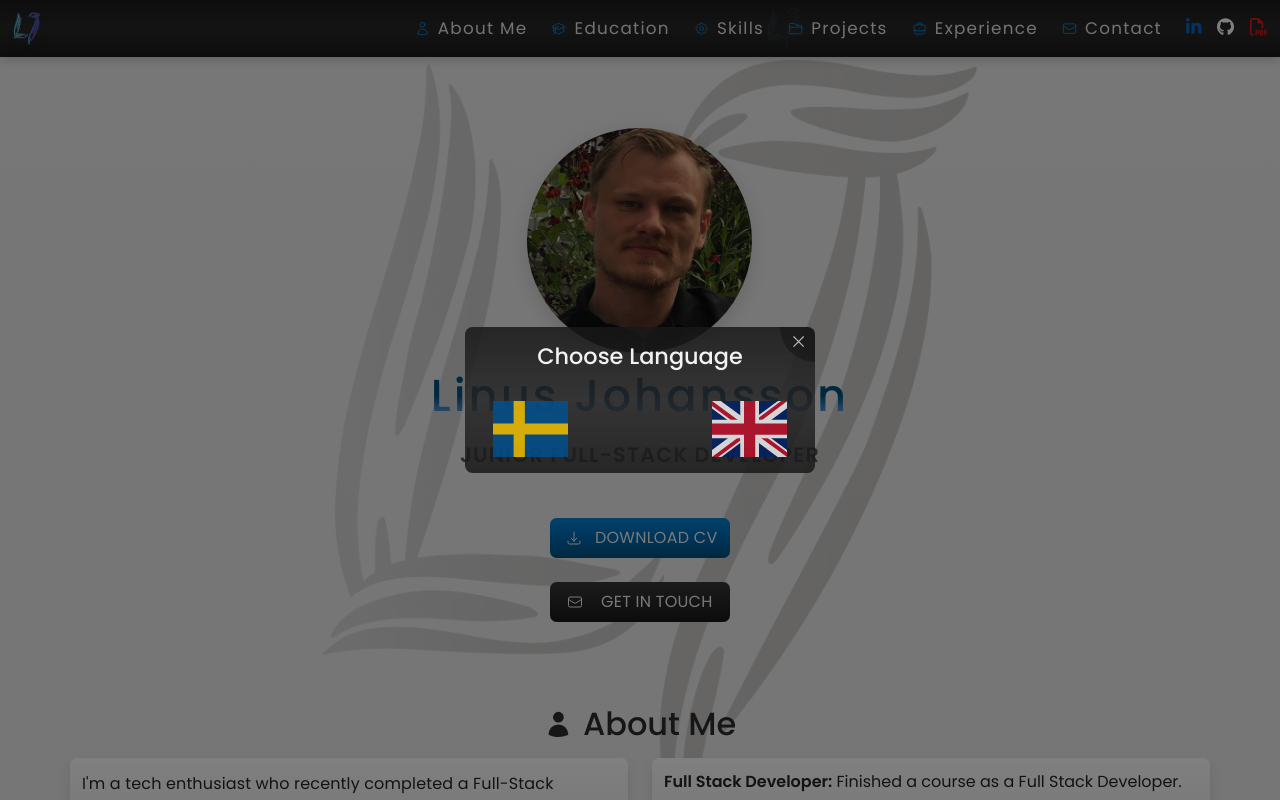
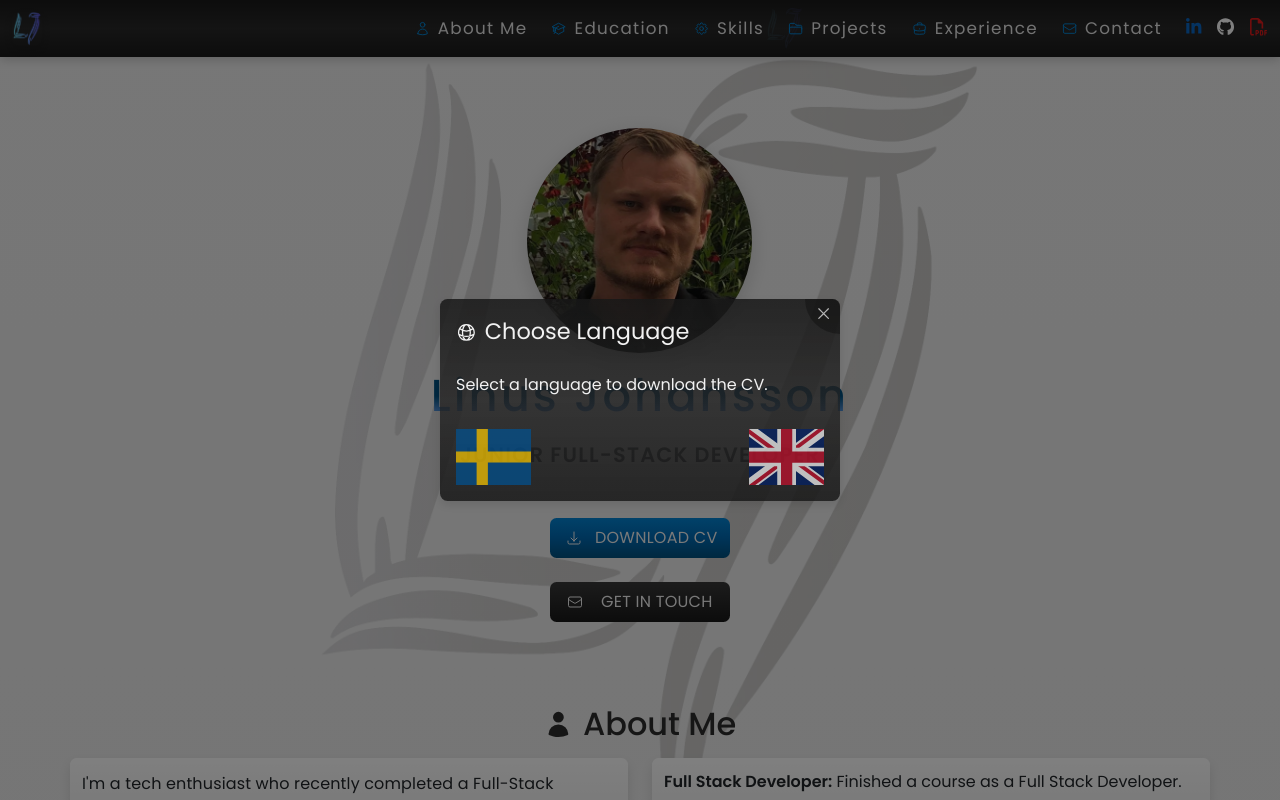
Before and after one commit to j0hanz/j0hanz-portfolio, a React (Create React App) app: page / in a window 1280 px wide. Both pictures are taken after a click on the button "DOWNLOAD CV". Shown: the top 800 px of the page. Built offline with nearby package versions, Linux system fonts and the light colour scheme; no server answers.

Commit message:
Refactor layout and styles for improved UI

```diff
--- a/src/components/ModalCv.js
+++ b/src/components/ModalCv.js
@@ -1,5 +1,6 @@
 import React, { useCallback } from 'react';
-import { Modal, Container } from 'react-bootstrap';
+import { Modal } from 'react-bootstrap';
+import { HiOutlineGlobeAlt } from 'react-icons/hi2';
 import Cv_se from '../assets/Linus_Johansson_CV_sv.pdf';
 import Cv_en from '../assets/Linus_Johansson_CV_en.pdf';
 import styles from './styles/ModalCv.module.css';
@@ -30,8 +31,11 @@ const ModalCv = ({ show, handleClose }) => {
         <button className={appStyles.closeButton} onClick={handleClose}>
           <HiXMark className={appStyles.xMark} />
         </button>
-        <Container className="text-center">
-          <h4 className={`${styles.modalCvTitle} mb-4`}>Choose Language</h4>
+        <div className={`${styles.modalCvTitle} mb-4`}>
+          <HiOutlineGlobeAlt className={styles.globeIcon} />
+          Choose Language
+        </div>
+        Select a language to download the CV.
         <div
           className={`d-flex justify-content-between ${styles.flagContainer}`}
         >
@@ -44,7 +48,6 @@ const ModalCv = ({ show, handleClose }) => {
             onClick={() => handleDownload(Cv_en, 'Linus_Johansson_CV_en.pdf')}
           ></span>
         </div>
-        </Container>
       </Modal.Body>
     </Modal>
   );
--- a/src/components/styles/ModalCv.module.css
+++ b/src/components/styles/ModalCv.module.css
@@ -6,14 +6,22 @@
   padding: 1rem !important;
   color: var(--text-light) !important;
   width: 100% !important;
+  box-shadow: 0 4px 8px rgba(0, 0, 0, 0.1); /* Added shadow */
 }
 
 .modalCv {
-  --bs-modal-width: 350px !important;
+  --bs-modal-width: 400px !important;
 }
 
 .modalCvTitle {
+  display: flex;
+  align-items: center;
   font-size: 1.4rem;
+}
+
+.globeIcon {
+  font-size: 1.3rem;
+  margin-right: 0.5rem;
 }
 
 .flagContainer {
@@ -23,7 +31,7 @@
 .flagIcon {
   font-size: 3.5rem;
   cursor: pointer;
-  opacity: 0.8;
+  opacity: 0.7;
   transition:
     transform 0.3s ease-in-out,
     opacity 0.3s ease-in-out,
@@ -32,7 +40,7 @@
 
 .flagIcon:hover {
   opacity: 1;
-  transform: scale(1.1);
+  transform: scale(1.15);
 }
 
 .flagIcon:active {
```
Lines whose indentation alone changed are shown as unchanged.
